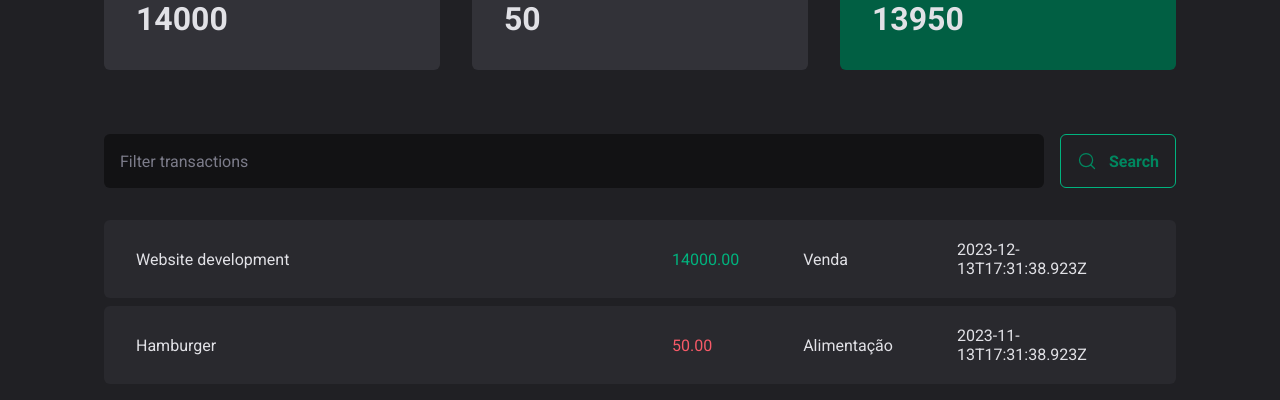
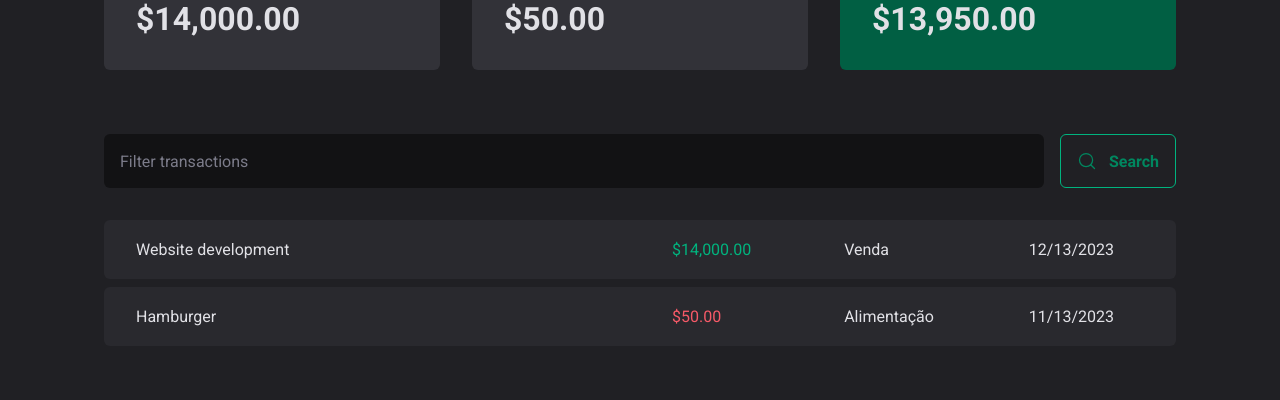
Before and after one commit to gcrozariol/dt-money-react, a React (Vite) app: page / in a window 1280 px wide. Shown: the top 400 px of the page. Built offline with nearby package versions, Linux system fonts and the light colour scheme; data requests are answered from the project's data file.

Commit message:
Format prices & dates

```diff
--- a/src/components/Summary/index.tsx
+++ b/src/components/Summary/index.tsx
@@ -4,6 +4,7 @@
 import { TransactionsContext } from '../../contexts/TransactionsContext'
 import { SummaryCard, SummaryContainer } from './styles'
 import { ArrowCircleUp, ArrowCircleDown, CurrencyDollar } from 'phosphor-react'
+import { priceFormatter } from '../../utils/formatter'
 
 export function Summary() {
   const { transactions } = useContext(TransactionsContext)
@@ -31,18 +32,18 @@
     <SummaryContainer>
       <SummaryCard>
         <header>
-          <span>Entradas</span>
+          <span>Income</span>
           <ArrowCircleUp size={32} color="#00B37E" />
         </header>
-        <strong>{summary.income}</strong>
+        <strong>{priceFormatter.format(summary.income)}</strong>
       </SummaryCard>
 
       <SummaryCard>
         <header>
-          <span>Saídas</span>
+          <span>Expenses</span>
           <ArrowCircleDown size={32} color="#F75A68" />
         </header>
-        <strong>{summary.outcome}</strong>
+        <strong>{priceFormatter.format(summary.outcome)}</strong>
       </SummaryCard>
 
       <SummaryCard variant="green">
@@ -50,7 +51,7 @@
           <span>Total</span>
           <CurrencyDollar size={32} color="#FFF" />
         </header>
-        <strong>{summary.total}</strong>
+        <strong>{priceFormatter.format(summary.total)}</strong>
       </SummaryCard>
     </SummaryContainer>
   )
--- a/src/pages/Transactions/index.tsx
+++ b/src/pages/Transactions/index.tsx
@@ -8,6 +8,7 @@
   TransactionsTable,
 } from './styles'
 import { TransactionsContext } from '../../contexts/TransactionsContext'
+import { dateFormatter, priceFormatter } from '../../utils/formatter'
 
 export function Transactions() {
   const { transactions } = useContext(TransactionsContext)
@@ -27,11 +28,13 @@
                   <td width="50%">{transaction.description}</td>
                   <td>
                     <PriceHighlight variant={transaction.type}>
-                      {transaction.price.toFixed(2)}
+                      {priceFormatter.format(transaction.price)}
                     </PriceHighlight>
                   </td>
                   <td>{transaction.category}</td>
-                  <td>{transaction.createdAt}</td>
+                  <td>
+                    {dateFormatter.format(new Date(transaction.createdAt))}
+                  </td>
                 </tr>
               )
             })}
--- /dev/null
+++ b/src/utils/formatter.ts
@@ -0,0 +1,6 @@
+export const dateFormatter = new Intl.DateTimeFormat('en-US')
+
+export const priceFormatter = new Intl.NumberFormat('en-US', {
+  style: 'currency',
+  currency: 'USD',
+})
```
